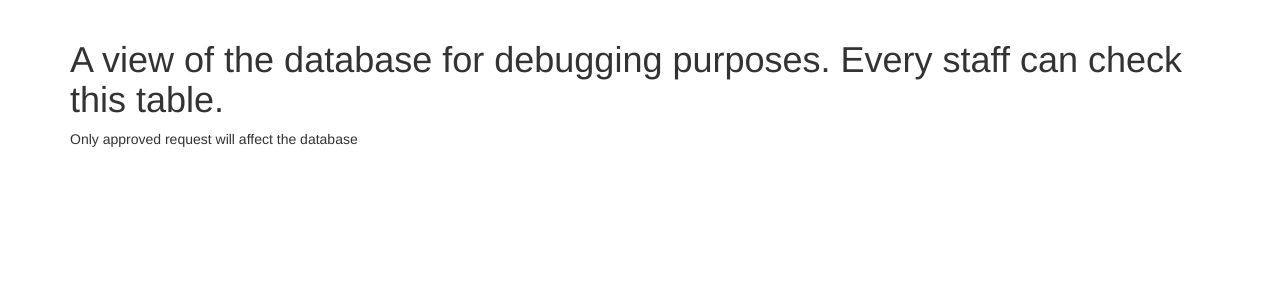
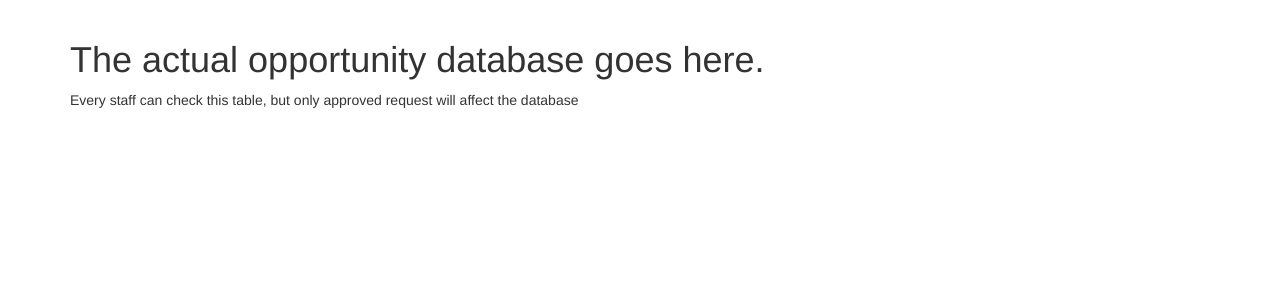
Before and after one commit to wfxronald/compauto, a Flask app: template main/templates/opportunity.html in a window 1280 px wide. Shown: the part 52-352 px from the top of the page. Run offline with Flask 2, Linux system fonts and the light colour scheme; the template is opened without the code that fills it, so the values that code supplies are empty; some libraries are stand-ins or nearby versions.

```diff
--- a/main/templates/dashboard.html
+++ b/main/templates/dashboard.html
@@ -2,7 +2,7 @@
 {% import 'bootstrap/wtf.html' as wtf %}
 
 {% block app_content %}
-    <h1>A dynamic table containing all the requests will appear here</h1>
+    <h1>A dashboard containing a list of requests for appeal.</h1>
     <p>However, this dashboard is only visible to the admin - or those people with permission</p>
     {{ request_table }}
 
--- a/main/templates/opportunity.html
+++ b/main/templates/opportunity.html
@@ -1,7 +1,7 @@
 {% extends "base.html" %}
 
 {% block app_content %}
-    <h1>A view of the database for debugging purposes. Every staff can check this table.</h1>
-    <p>Only approved request will affect the database</p>
+    <h1>The actual opportunity database goes here.</h1>
+    <p>Every staff can check this table, but only approved request will affect the database</p>
     {{ opp_table }}
 {% endblock %}
```
Also changed, not shown: main/routes.py (+7 -0 lines).
